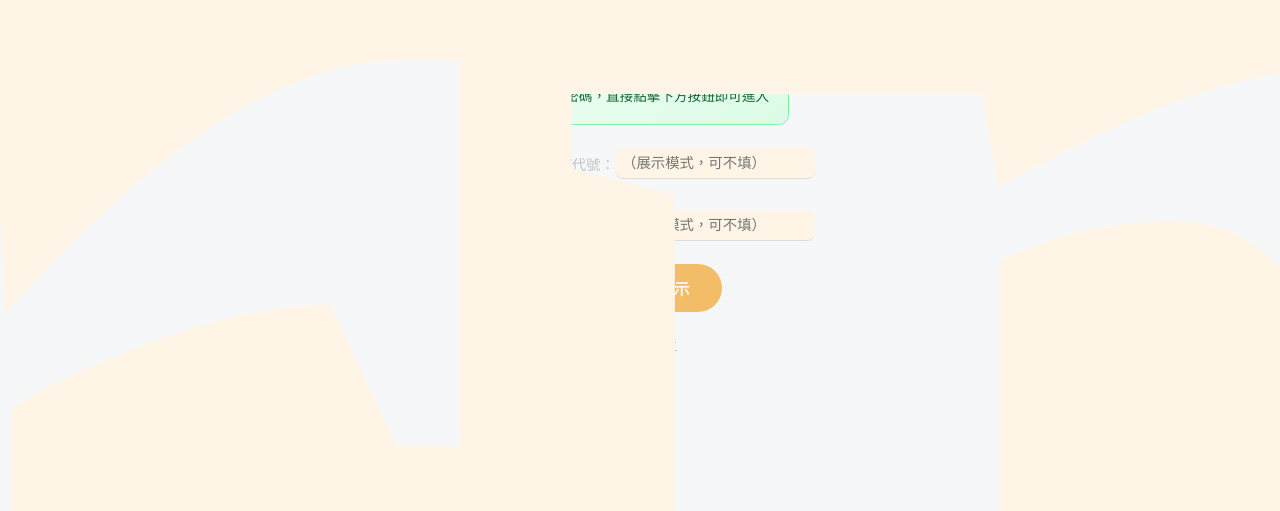
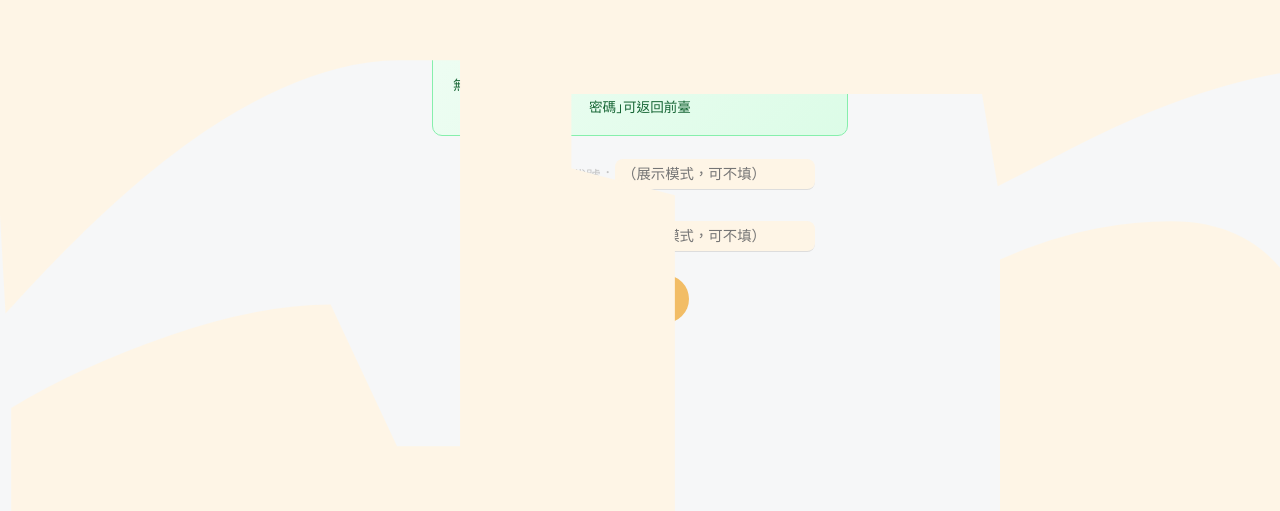
Before and after one commit to rHyThM3294/morning-farm, a Vue app: page /admin/login in a window 1280 px wide. Shown: the part 289-800 px from the top of the page. Built offline with nearby package versions, Linux system fonts and the light colour scheme.

Commit message:
調整路由、修改顯示中文字

```diff
--- a/src/views/admin/AdminDashboardView.vue
+++ b/src/views/admin/AdminDashboardView.vue
@@ -85,7 +85,7 @@ function scrollToOrderDetail(el){
 function handleLogout(){
   sessionStorage.removeItem('admin_logged_in')
   sessionStorage.setItem('playHomeLoading', 'true')
-  router.push('/')
+  router.push('/admin/login')
 }
 </script>
 <style scoped>
--- a/src/views/admin/AdminLoginView.vue
+++ b/src/views/admin/AdminLoginView.vue
@@ -4,13 +4,13 @@
       <img :src="`${BASE}image/Logo.png`" alt="清晨農鋪 Logo">
     </div>
     <div class="container">
-      <h4>後台管理系統</h4>
+      <h4>後臺管理系統</h4>
 
       <!-- 求職展示提示 -->
       <div class="demo-notice">
         <span class="demo-icon">👋</span>
         <p>這是作品集展示用的後台系統</p>
-        <p>無需帳號密碼，直接點擊下方按鈕即可進入</p>
+        <p>無需帳號密碼，直接點擊下方｢登入｣按鈕即可進入，點擊｢忘記密碼｣可返回前臺</p>
       </div>
 
       <div class="enterAccount">
@@ -22,8 +22,8 @@
         <input type="password" placeholder="（展示模式，可不填）" v-model="password" />
       </div>
 
-      <button type="button" class="login" @click="login">進入後台展示</button>
-      <button type="button" class="backHome" @click="goHome">← 回到前台</button>
+      <button type="button" class="login" @click="login">登入</button>
+      <button type="button" class="backHome" @click="goHome">忘記密碼</button>
     </div>
   </div>
 </template>
```
